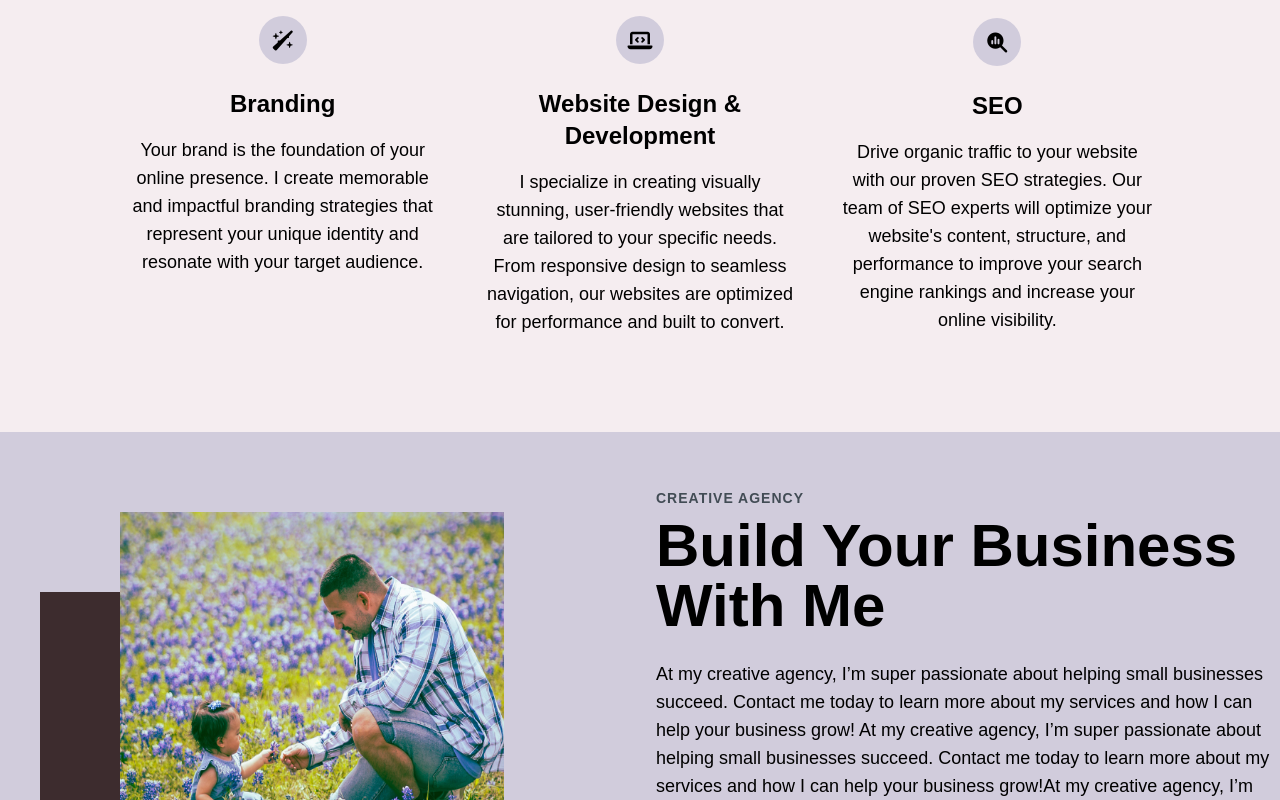
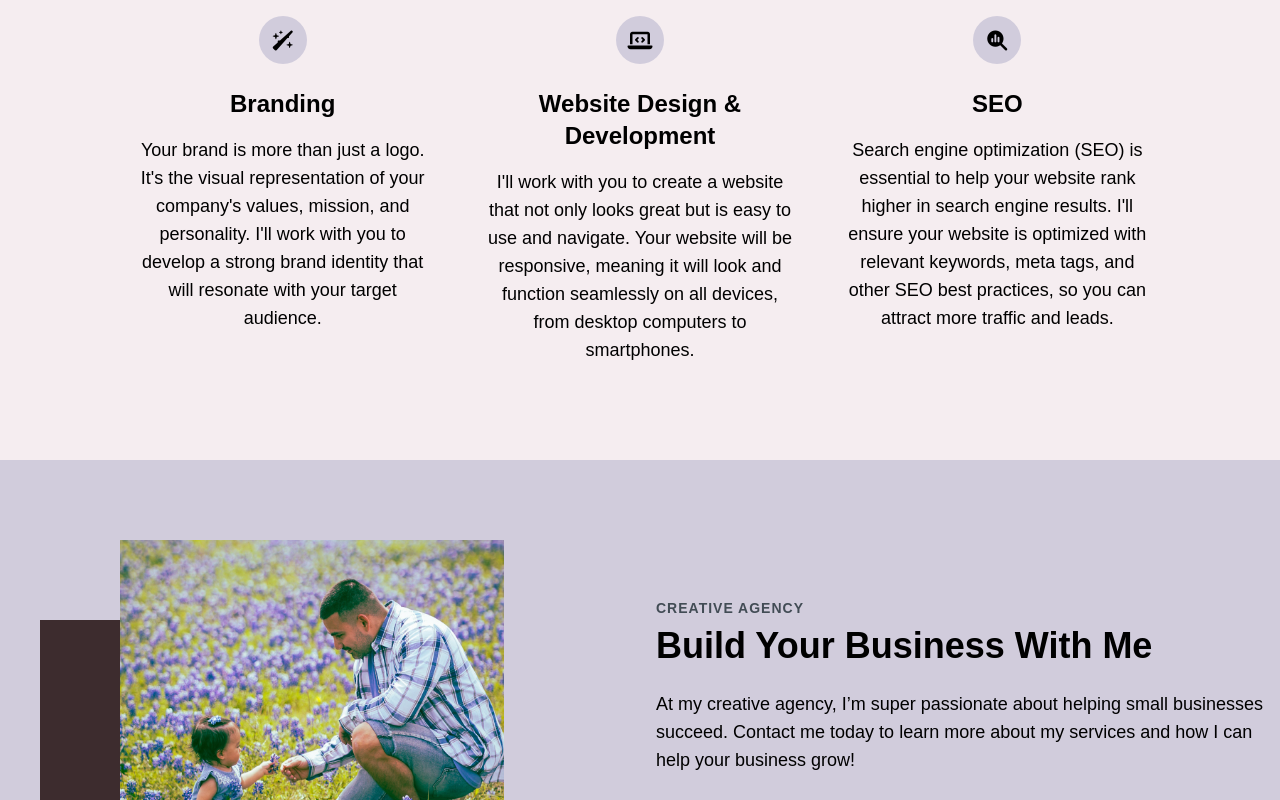
Before and after one commit to CodingGabe/gabe-creative-dept, a Nuxt app: page / in a window 1280 px wide. Shown: the part 840-1640 px from the top of the page. Built offline with nearby package versions, Linux system fonts and the light colour scheme.

Commit message:
change copy

```diff
--- a/pages/index.vue
+++ b/pages/index.vue
@@ -19,21 +19,21 @@
                             <i class="fa-solid fa-wand-sparkles fa-lg"></i>
                         </div>
                         <h3 class="lg:text-2xl text-xl font-bold mb-4 text-center">Branding</h3>
-                        <p class="text-center">Your brand is the foundation of your online presence. I create memorable and impactful branding strategies that represent your unique identity and resonate with your target audience.</p>
+                        <p class="text-center">Your brand is more than just a logo. It's the visual representation of your company's values, mission, and personality. I'll work with you to develop a strong brand identity that will resonate with your target audience.</p>
                     </div>
-                    <div class="flex flex-col justify-center items-center">
+                    <div class="flex flex-col justify-start items-center">
                         <div class="relative w-12 h-12 bg-lavender rounded-full flex justify-center items-center text-center mb-6">
                             <i class="fa-solid fa-laptop-code fa-lg"></i>
                         </div>
                         <h3 class="lg:text-2xl text-xl font-bold mb-4 text-center">Website Design &amp; Development</h3>
-                        <p class="text-center">I specialize in creating visually stunning, user-friendly websites that are tailored to your specific needs. From responsive design to seamless navigation, our websites are optimized for performance and built to convert.</p>
+                        <p class="text-center"> I'll work with you to create a website that not only looks great but is easy to use and navigate. Your website will be responsive, meaning it will look and function seamlessly on all devices, from desktop computers to smartphones.</p>
                     </div>
-                    <div class="flex flex-col justify-center items-center">
+                    <div class="flex flex-col justify-start items-center">
                         <div class="relative w-12 h-12 bg-lavender rounded-full flex justify-center items-center text-center mb-6">
                             <i class="fa-solid fa-magnifying-glass-chart fa-lg"></i>
                         </div>
                         <h3 class="lg:text-2xl text-xl font-bold mb-4 text-center">SEO</h3>
-                        <p class="text-center">Drive organic traffic to your website with our proven SEO strategies. Our team of SEO experts will optimize your website's content, structure, and performance to improve your search engine rankings and increase your online visibility.</p>
+                        <p class="text-center">Search engine optimization (SEO) is essential to help your website rank higher in search engine results. I'll ensure your website is optimized with relevant keywords, meta tags, and other SEO best practices, so you can attract more traffic and leads.</p>
                     </div>
                 </div>
             </div>
@@ -45,8 +45,8 @@
                 </div>
                 <div class="about-content flex justify-center justify-items-center flex-col">
                     <h4 class="text-sm uppercase font-bold dept-small mb-2">Creative Agency</h4>
-                    <h1 class="lg:text-6xl text-xl font-bold mb-6">Build Your Business With Me</h1>
-                    <p class="mb-8">At my creative agency, I’m super passionate about helping small businesses succeed. Contact me today to learn more about my services and how I can help your business grow! At my creative agency, I’m super passionate about helping small businesses succeed. Contact me today to learn more about my services and how I can help your business grow!At my creative agency, I’m super passionate about helping small businesses succeed. Contact me today to learn more about my services and how I can help your business grow!</p>
+                    <h1 class="lg:text-4xl text-xl font-bold mb-6">Build Your Business With Me</h1>
+                    <p class="mb-8">At my creative agency, I’m super passionate about helping small businesses succeed. Contact me today to learn more about my services and how I can help your business grow!</p>
                     <a href="#portfolio" class="dept-btn w-fit">View Work</a>
                 </div>
             </div>
```
